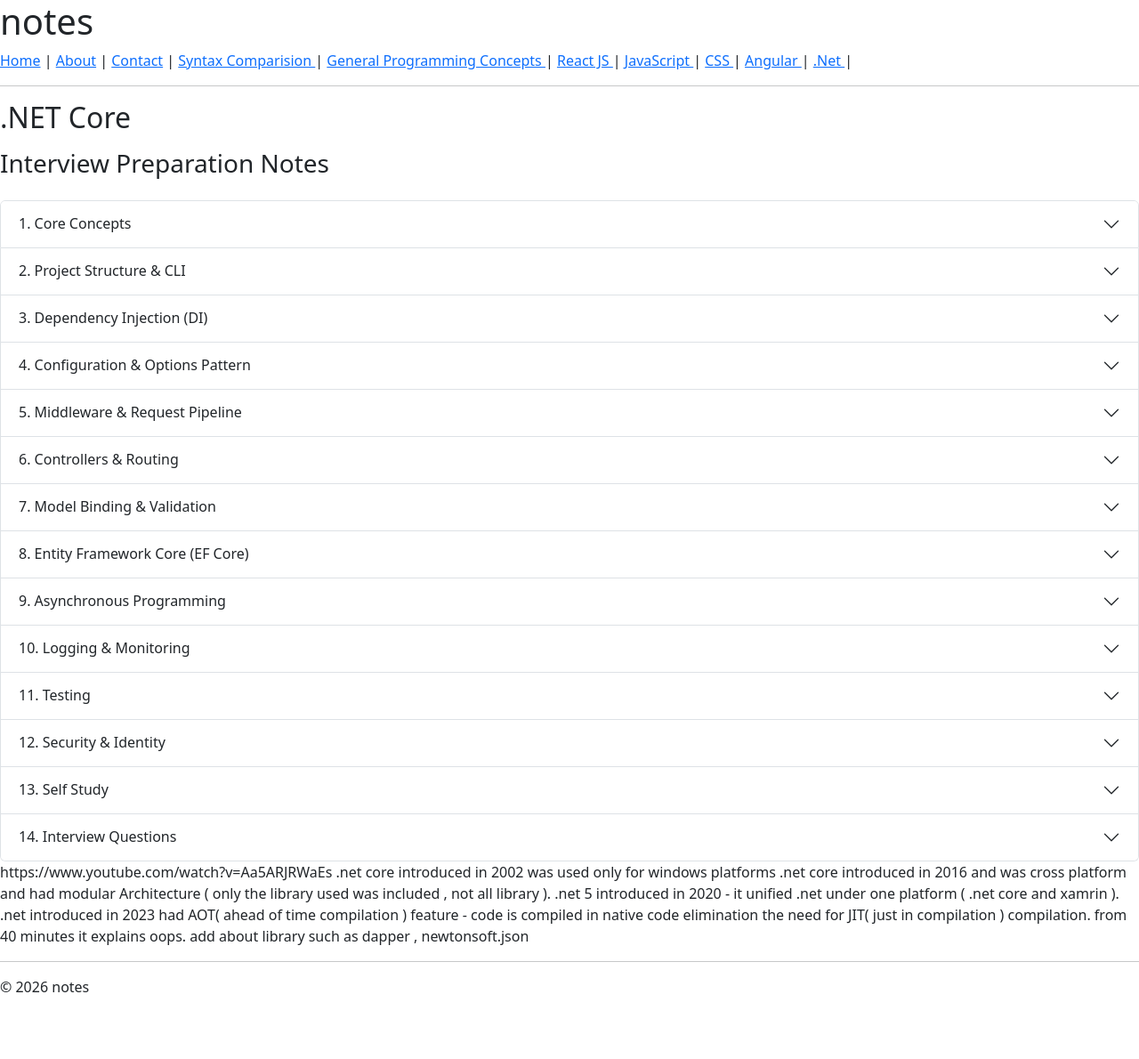
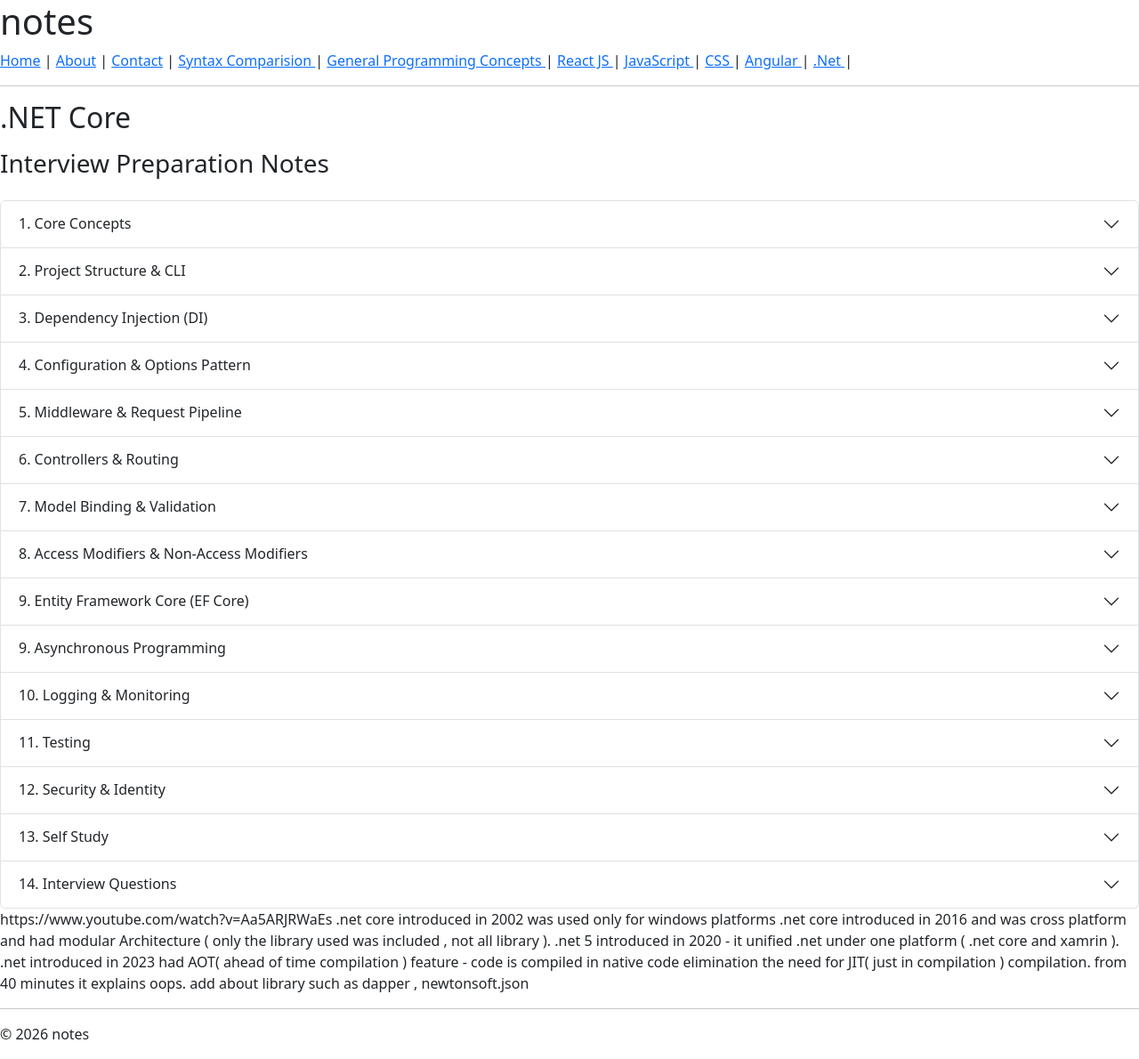
Before and after one commit to harmeet773/notes, a Jekyll site: the page built from dotNet.html, in a window 1280 px wide. Shown: the whole page at 89% size. Built offline with Jekyll 4.4.1, drawn with Linux system fonts in a browser that asks for light colours; before the commit the page ends 1137 px from its top, so only the background shows below that; some of the changed lines change nothing that is shown.

Commit message:
added content

```diff
--- a/dotNet.html
+++ b/dotNet.html
@@ -321,7 +321,108 @@
     </div>
   </div>
 
-  <!-- 8. Entity Framework Core -->
+  <!-- 8. Access Modifiers & Non-Access Modifiers -->
+  <div class="accordion-item">
+    <h2 class="accordion-header" id="dnHeadingAccess">
+      <button
+        class="accordion-button collapsed"
+        type="button"
+        data-bs-toggle="collapse"
+        data-bs-target="#dnAccess"
+        aria-expanded="false"
+        aria-controls="dnAccess"
+      >
+        8. Access Modifiers & Non-Access Modifiers
+      </button>
+    </h2>
+    <div
+      id="dnAccess"
+      class="accordion-collapse collapse"
+      aria-labelledby="dnHeadingAccess"
+      data-bs-parent="#dotnetMainAccordion"
+    >
+      <div class="accordion-body">
+        <h6>Access Modifiers (Visibility/Accessibility)</h6>
+        <ul>
+          <li><strong>public</strong> — Accessible from anywhere.</li>
+          <li><strong>private</strong> — Accessible only within the containing type.</li>
+          <li><strong>protected</strong> — Accessible within the containing type and derived types.</li>
+          <li><strong>internal</strong> — Accessible within the same assembly.</li>
+          <li><strong>protected internal</strong> — Accessible from the same assembly OR from derived types in any assembly.</li>
+          <li><strong>private protected</strong> — Accessible from the containing type or its derived types in the same assembly.</li>
+        </ul>
+
+        <pre><code class="language-csharp">public class A
+{
+  private int x;
+  protected int y;
+  internal int z;
+  protected internal int p;
+  private protected int q;
+}
+
+public class B : A
+{
+  void Test() {
+    // x not accessible (private)
+    y = 1;  // protected OK
+    z = 2;  // internal OK if same assembly
+    p = 3;  // protected internal OK
+    q = 4;  // private protected OK if same assembly
+  }
+}
+</code></pre>
+
+        <h6>Non-Access Modifiers (Behavior/Semantics)</h6>
+        <ul>
+          <li><strong>static</strong> — Member/type belongs to the type itself; one shared instance.</li>
+          <li><strong>readonly</strong> — Field can be assigned only at declaration or in constructor.</li>
+          <li><strong>const</strong> — Compile-time constant; implicitly static; must be assigned at declaration.</li>
+          <li><strong>sealed</strong> — Class cannot be inherited; method cannot be overridden further.</li>
+          <li><strong>abstract</strong> — Incomplete class/member; must be implemented by derived classes.</li>
+          <li><strong>virtual</strong> — Member can be overridden in derived classes.</li>
+          <li><strong>override</strong> — Provides a new implementation of a virtual/abstract member.</li>
+          <li><strong>partial</strong> — Type/Method split across files; combined at compile time.</li>
+          <li><strong>ref/out/in</strong> — Parameter passing modifiers: by reference, output-only, by-ref readonly.</li>
+          <li><strong>async</strong> — Marks a method that contains await; returns Task/Task&lt;T&gt;/ValueTask.</li>
+        </ul>
+
+        <pre><code class="language-csharp">public static class MathUtil
+{
+  public const double Pi = 3.14159;
+  public static int Square(int x) =&gt; x * x;
+}
+
+public abstract class Animal
+{
+  public abstract void Speak();
+  public virtual void Move() =&gt; Console.WriteLine("Moving...");
+}
+
+public sealed class Dog : Animal
+{
+  public override void Speak() =&gt; Console.WriteLine("Woof");
+  public override void Move() =&gt; Console.WriteLine("Running...");
+}
+
+public class Sample
+{
+  public readonly Guid Id = Guid.NewGuid();
+  public void Update(ref int a, out int b, in int c)
+  {
+    a += c;
+    b = a * 2; // out must be assigned
+    // c is readonly by-ref
+  }
+
+  public async Task&lt;string&gt; FetchAsync() =&gt; await Task.FromResult("ok");
+}
+</code></pre>
+      </div>
+    </div>
+  </div>
+
+  <!-- 9. Entity Framework Core -->
   <div class="accordion-item">
     <h2 class="accordion-header" id="dnHeadingEf">
       <button
@@ -332,7 +433,7 @@
         aria-expanded="false"
         aria-controls="dnEf"
       >
-        8. Entity Framework Core (EF Core)
+        9. Entity Framework Core (EF Core)
       </button>
     </h2>
     <div
```
